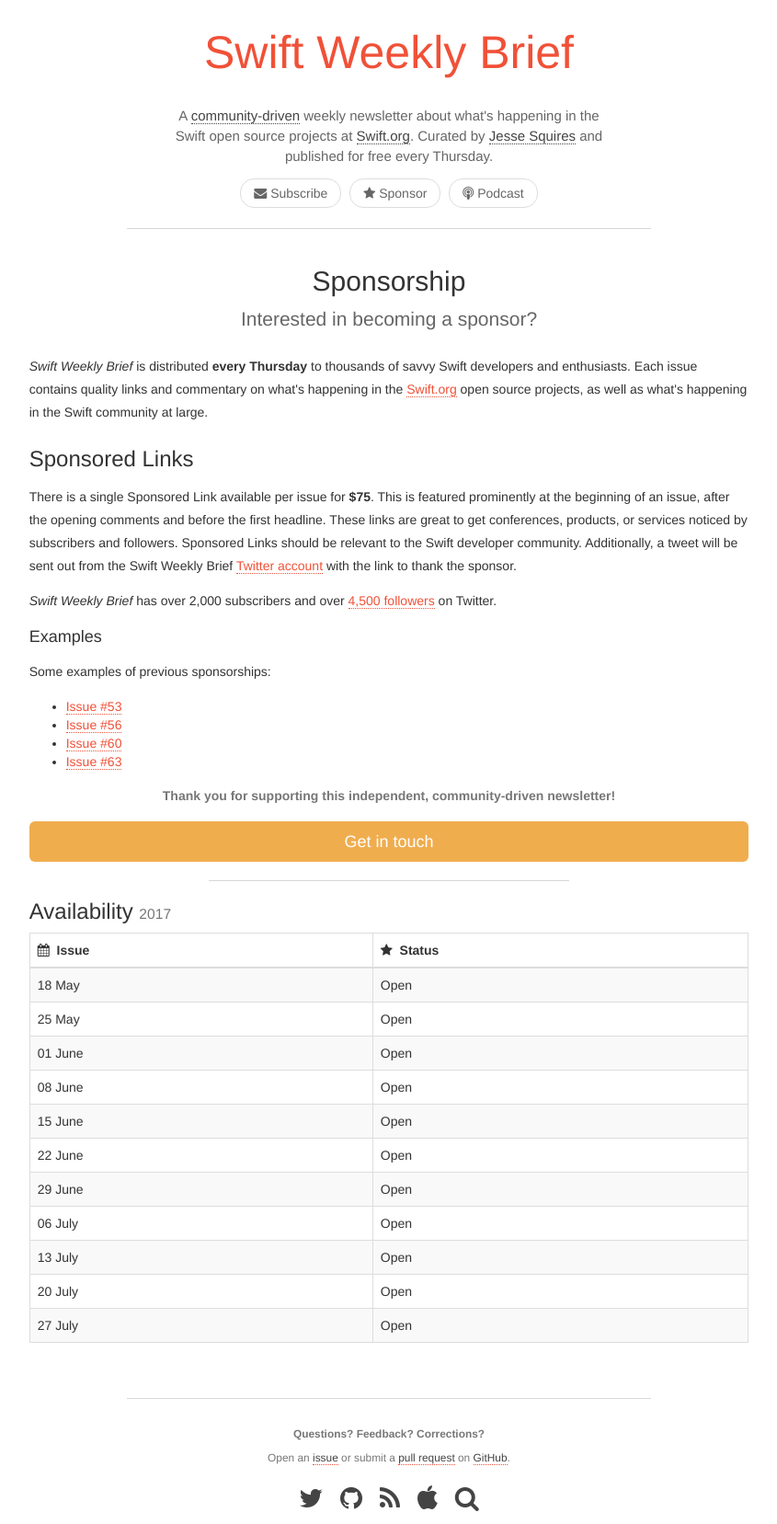
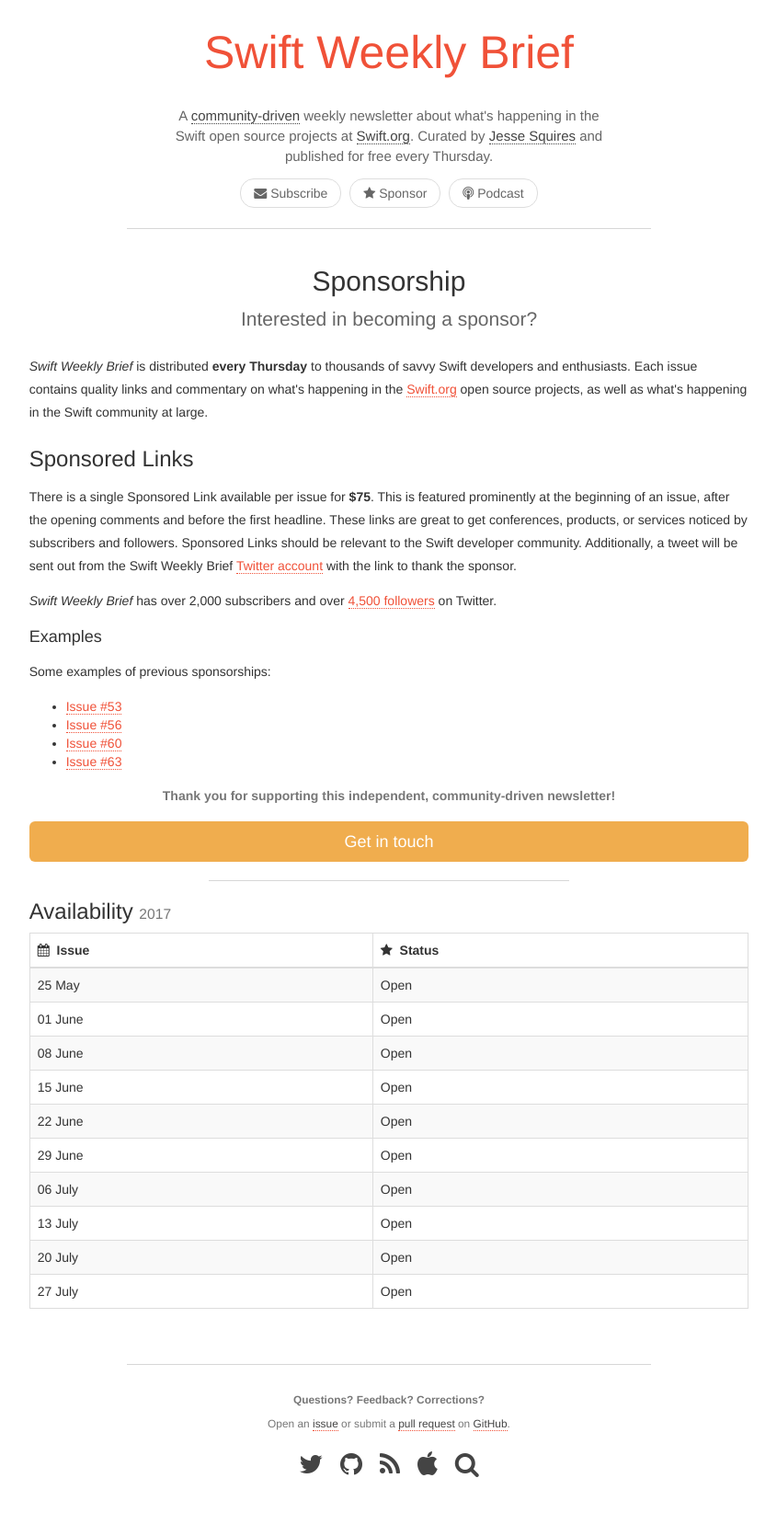
Before and after one commit to SwiftWeekly/swiftweekly.github.io, a Jekyll site: the page built from sponsorship.md, in a window 1280 px wide. Shown: the whole page at 92% size, without its empty margins (217-1062 px from the left). Built offline with Jekyll 4.4.1, drawn with Linux system fonts in a browser that asks for light colours; after the commit the page ends 1620 px from its top, so only the background shows below that.

Commit message:
Update sponsorship.md

```diff
--- a/sponsorship.md
+++ b/sponsorship.md
@@ -42,7 +42,6 @@
 <div class="table-responsive" markdown="1">
 | <i class="fa fa-calendar" aria-hidden="true"></i>&nbsp; Issue | <i class="fa fa-star" aria-hidden="true"></i>&nbsp; Status |
 |:--------------|:-----------|
-| 18 May        | Open       |
 | 25 May        | Open       |
 | 01 June       | Open       |
 | 08 June       | Open       |
```
